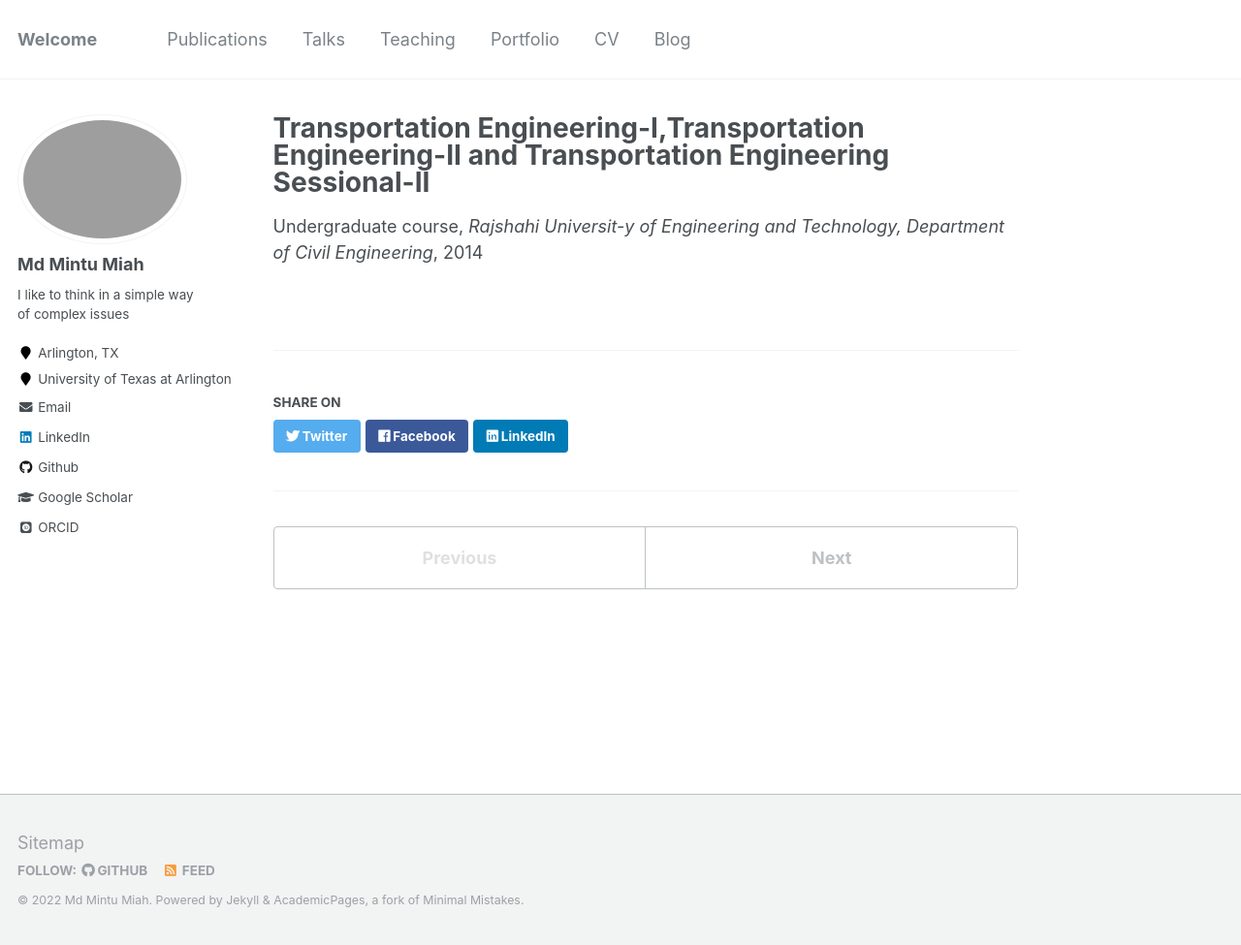
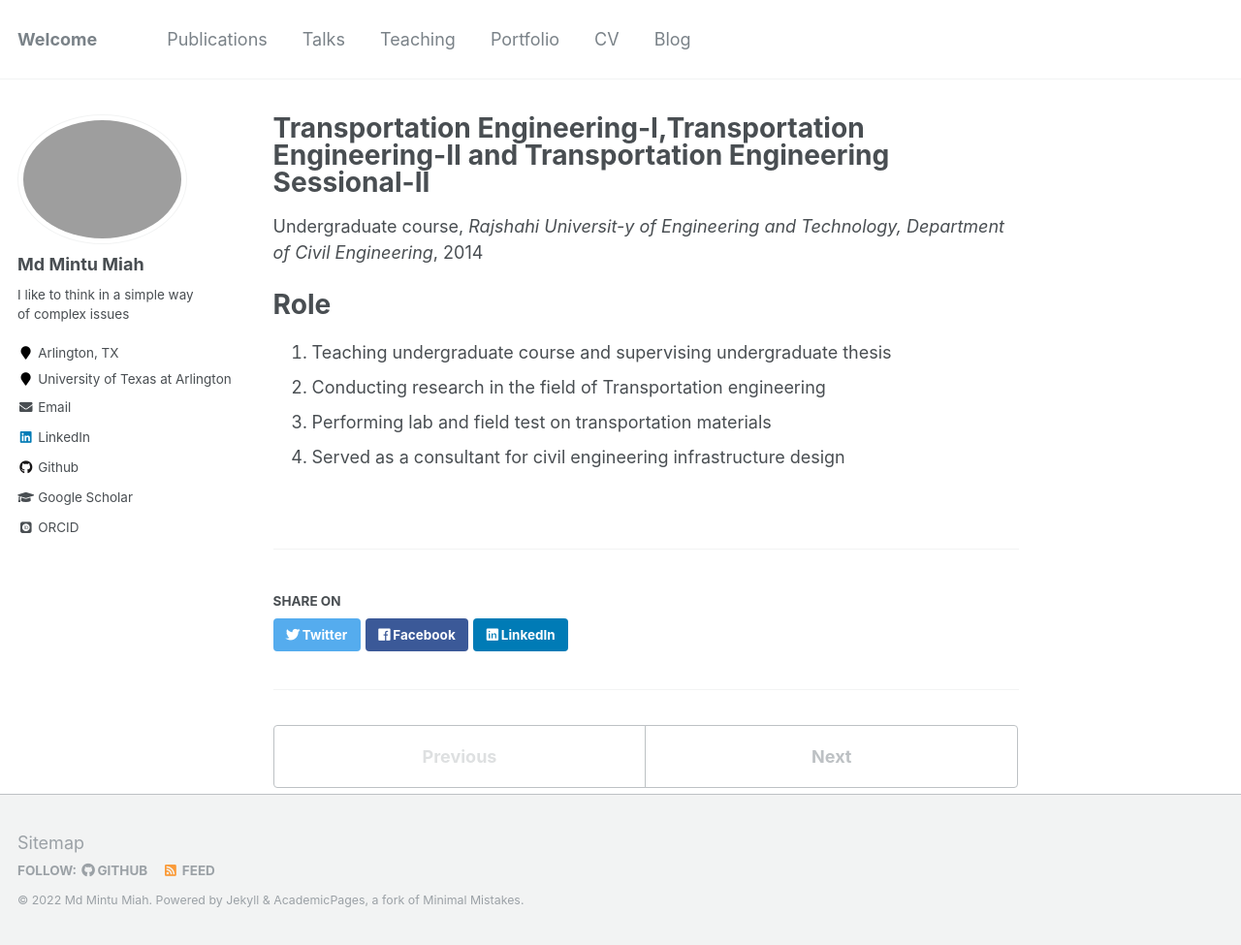
Before and after one commit to mintu07ruet/mintu07ruet.github.io, a Jekyll site: the page built from _teaching/2015-spring-teaching-2.md, in a window 1280 px wide and 975 px high. Shown: the whole window at 97% size. Built offline with Jekyll 4.4.1, drawn with Linux system fonts in a browser that asks for light colours; some web fonts are replaced.

Commit message:
Update 2015-spring-teaching-2.md

```diff
--- a/_teaching/2015-spring-teaching-2.md
+++ b/_teaching/2015-spring-teaching-2.md
@@ -7,3 +7,10 @@ venue: "Rajshahi Universit-y of Engineering and Technology, Department of Civil
 date: 2014-01-01
 location: "Rajshahi, Bangladesh"
 ---
+
+Role
+======
+1. Teaching undergraduate course and supervising undergraduate thesis
+2. Conducting research in the field of Transportation engineering
+3. Performing lab and field test on transportation materials
+4. Served as a consultant for civil engineering infrastructure design
```
